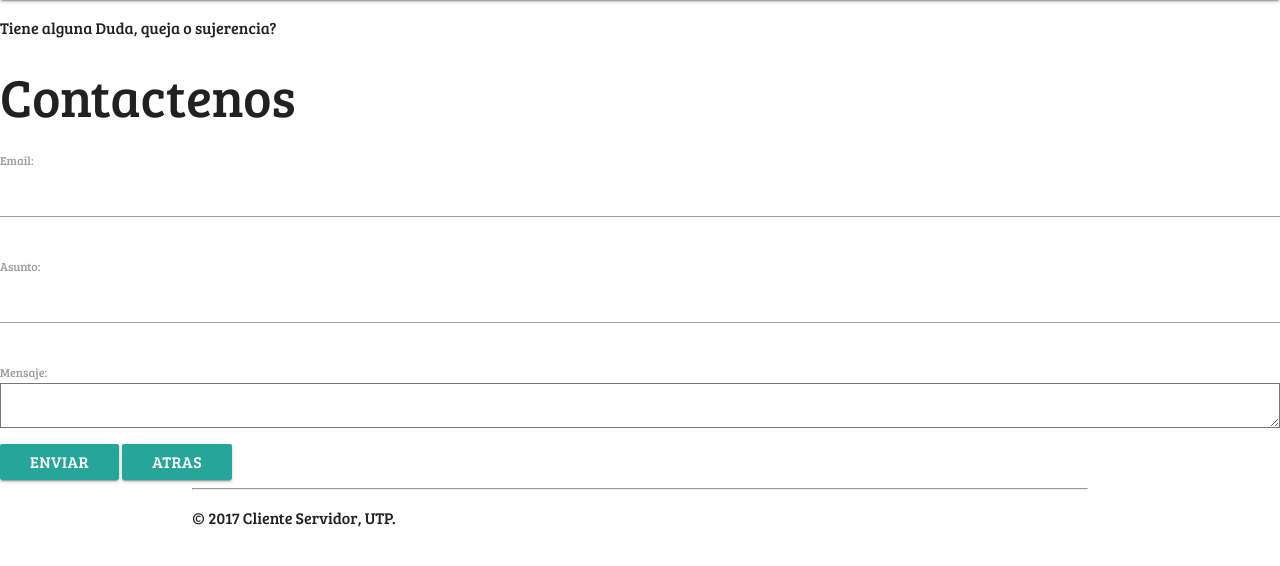
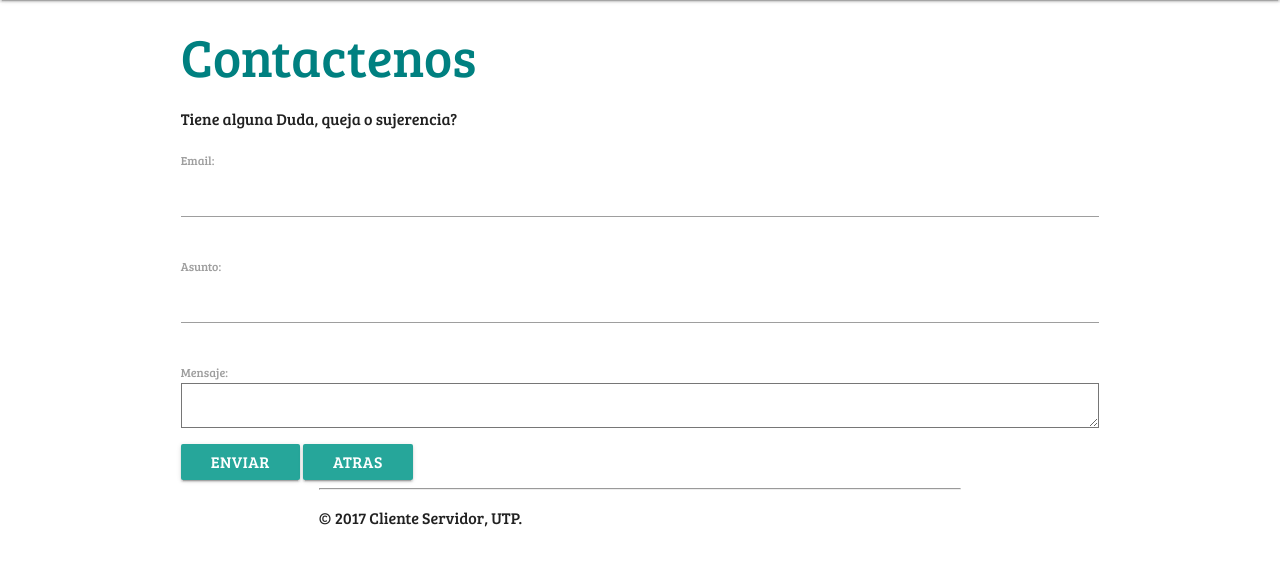
Before and after one commit to Anubiz0411/truekeros, a Django app: page /contact/ in a window 1280 px wide. Shown: the part 64-630 px from the top of the page. Run offline with Django 3.2, Linux system fonts and the light colour scheme; some libraries are stand-ins or nearby versions.

Commit message:
diseño del contact

```diff
--- a/home/templates/home/contact.html
+++ b/home/templates/home/contact.html
@@ -3,11 +3,12 @@
 {% block title %}Contacto{% endblock title %}
 
 {% block content %}
+<div class="container">
     <div class="row">
         <div class="col-md-6 col-sm-offset-3">
             <div class="page-header">
+                <h2><font color="teal">Contactenos</font></h2>
                 <p>Tiene alguna Duda, queja o sujerencia?</p>
-                <h2>Contactenos</h2>
             </div>
 
             <form method="post" action="" enctype="multipart/form-data">
@@ -16,5 +17,6 @@
                 <button type="submit" class="btn btn-primary">Enviar</button>
                 <button type="submit" class="btn btn-primary" onclick="history.back()">Atras</button>
             </form>
+            </div>
 
 {% endblock content %}
```
